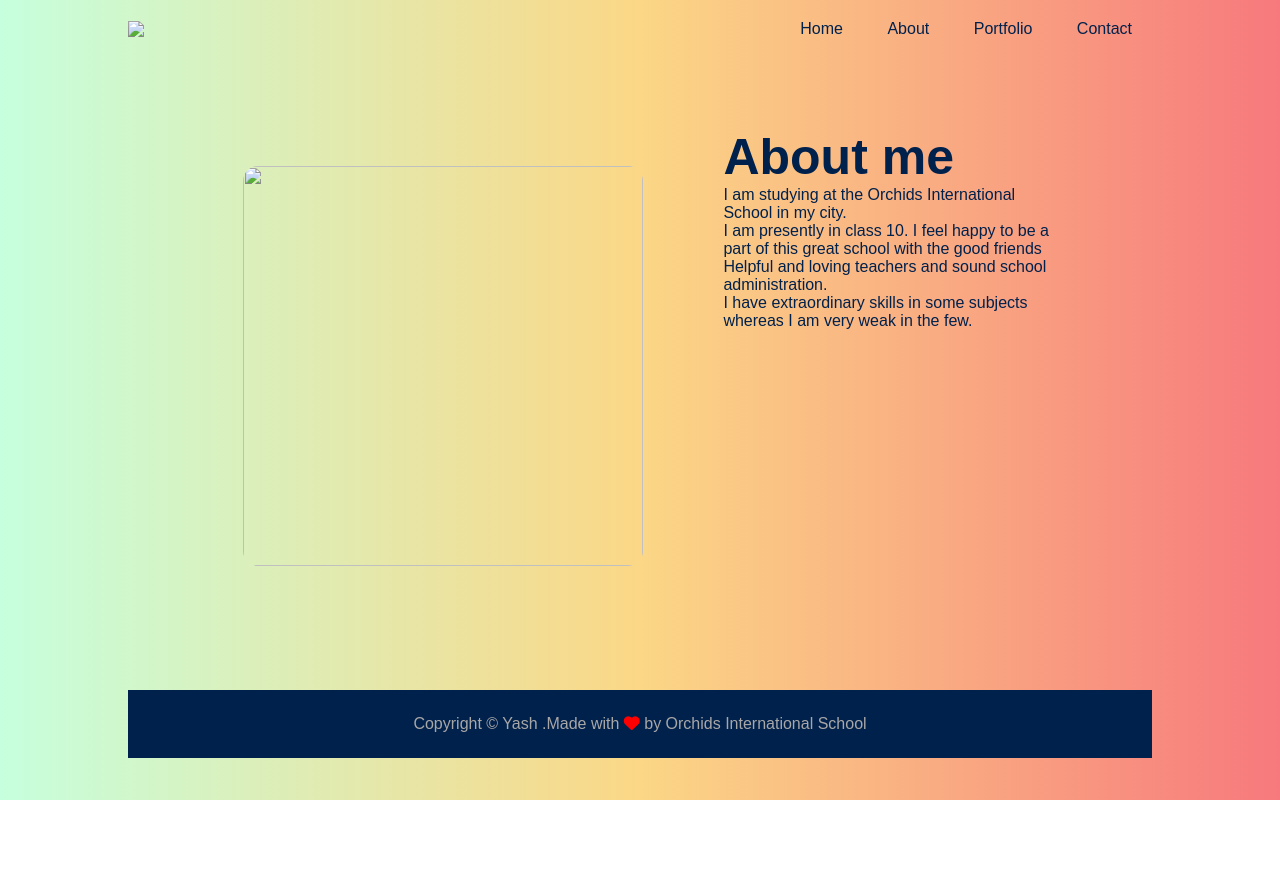
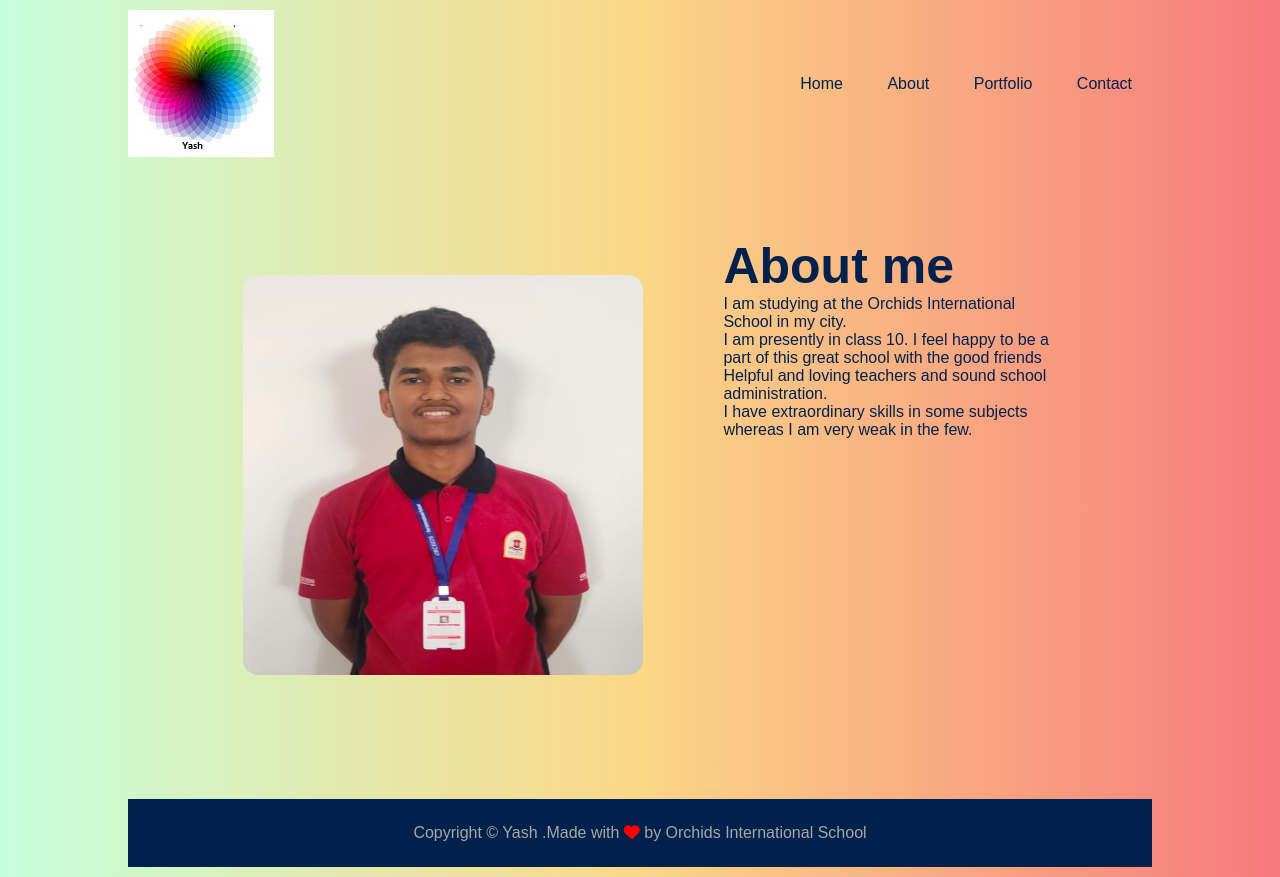
Before and after one commit to yashtodkar12/Portfolio-website-1, a plain HTML site: page about.html in a window 1280 px wide. Before the commit the page ends 800 px from the top, so only its background shows below. Drawn offline with Linux system fonts and the light colour scheme; a web font is replaced by a local one.

Commit message:
Update about.html

```diff
--- a/about.html
+++ b/about.html
@@ -10,7 +10,7 @@
         <!--Header Section-->
         <header>
             <nav>
-                <img src="images/wheel-logo.jpg">
+                <img src="wheel-logo.jpg">
                 <ul>
                     <li><a href="index.html">Home</a></li>
                     <li><a href="about.html">About</a></li>
@@ -23,7 +23,7 @@
         <section class="aboutsection">
             <div class = "aboutrow">
                 <div class = "aboutcol1">
-                    <img src="images/Yash.jpeg" height="400" width="400">
+                    <img src="Yash.jpeg" height="400" width="400">
                 </div>
                 <div class="aboutcol2">
                     <h1 class="about-title">About me</h1>
```
